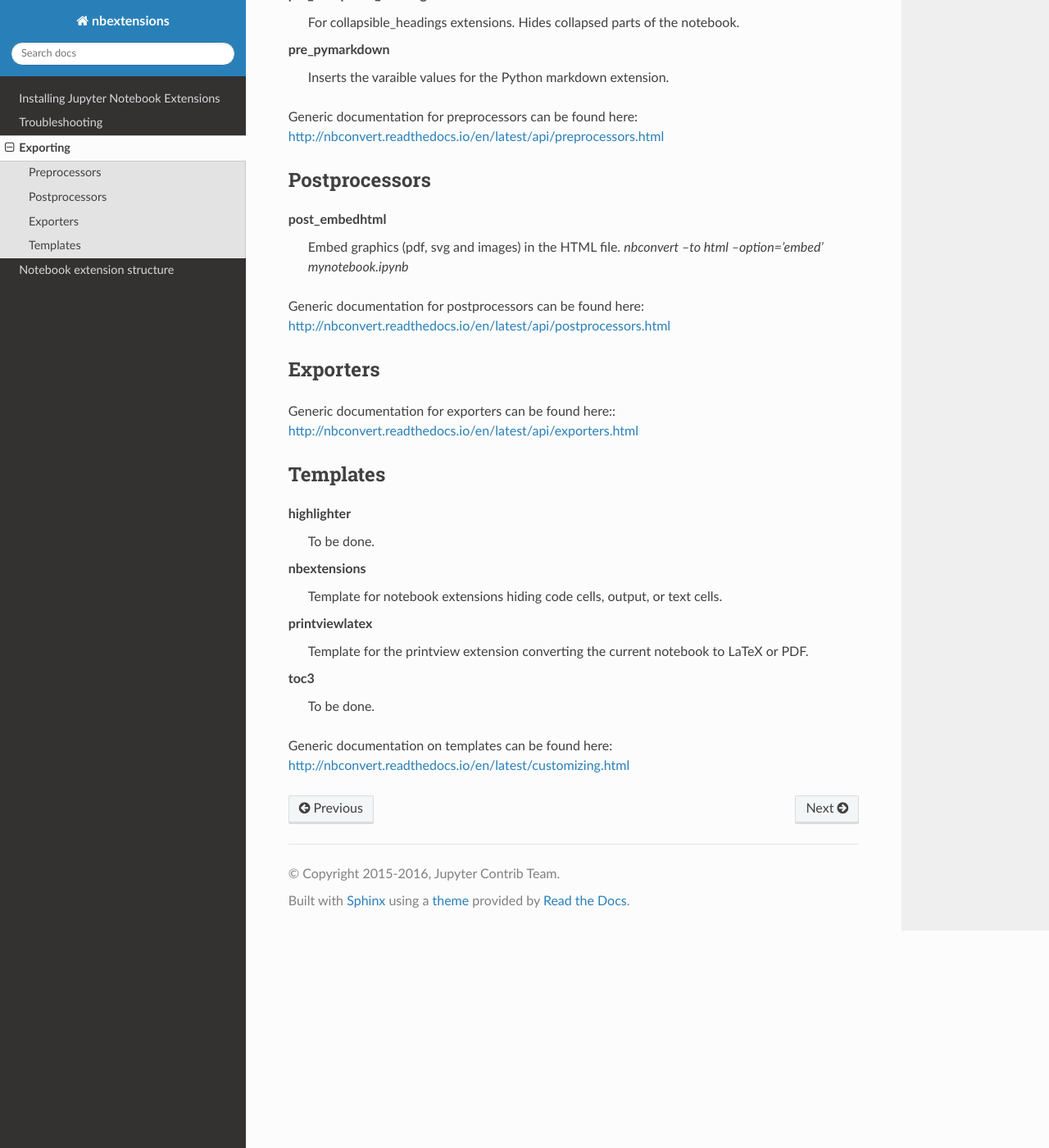
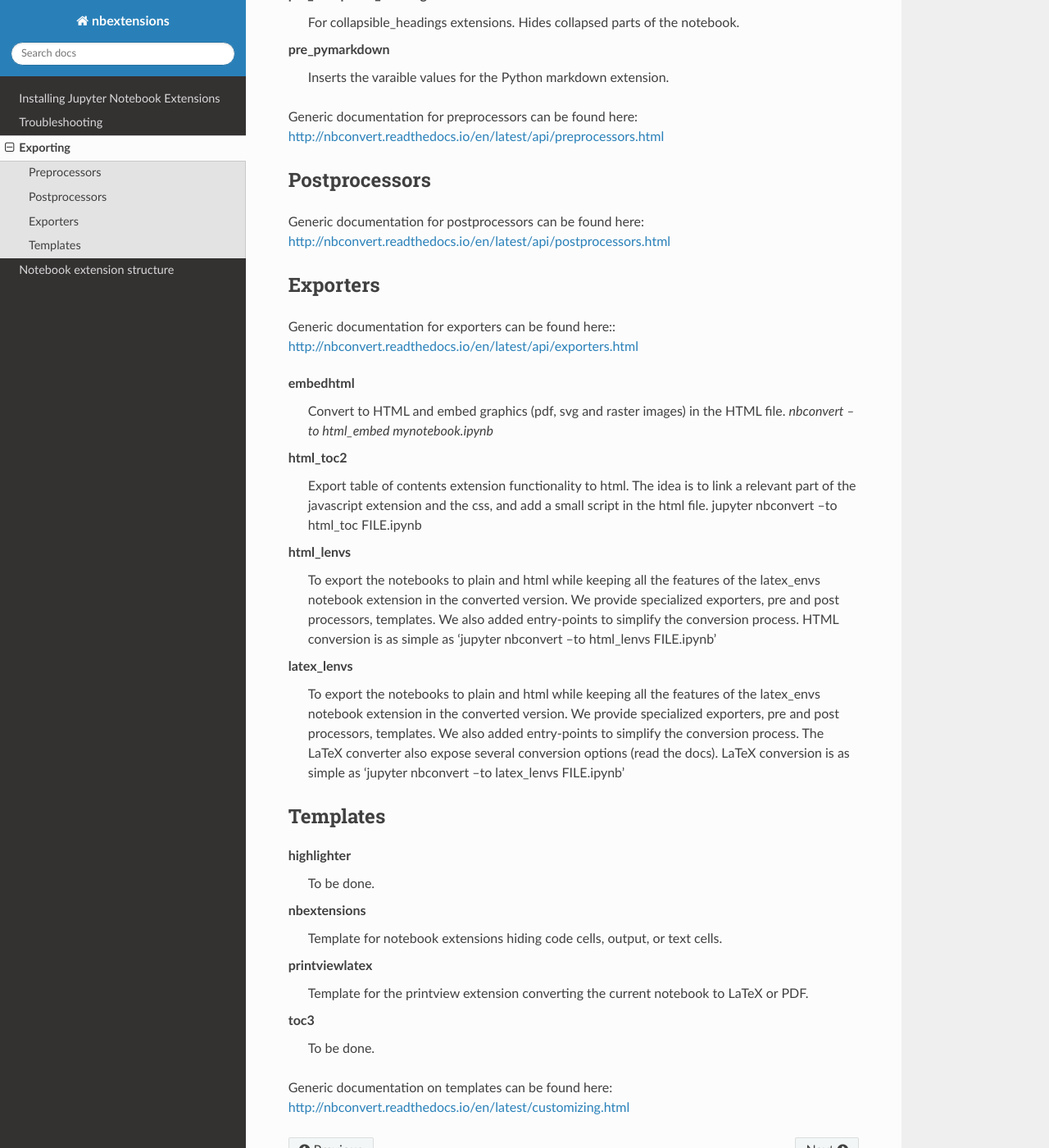
Before and after one commit to ipython-contrib/jupyter_contrib_nbextensions, a Sphinx documentation site: the page built from docs/source/exporting.rst, in a window 1280 px wide and 1400 px high, scrolled down 485 px. Shown: the whole window at 82% size. Built offline with Sphinx 7.4.7 and the Read the Docs theme 2.0.0, drawn with Linux system fonts in a browser that asks for light colours; pages that are not in the unit, such as notebooks, are missing from menus.

Commit message:
Add description for exporters

```diff
--- a/docs/source/exporting.rst
+++ b/docs/source/exporting.rst
@@ -25,16 +25,34 @@ Generic documentation for preprocessors can be found here: http://nbconvert.read
 
 Postprocessors
 --------------
-
-post_embedhtml
-    Embed graphics (pdf, svg and images) in the HTML file.
-    `nbconvert --to html --option='embed' mynotebook.ipynb`
-
 Generic documentation for postprocessors can be found here: http://nbconvert.readthedocs.io/en/latest/api/postprocessors.html
 
 Exporters
 ---------
 Generic documentation for exporters can be found here:: http://nbconvert.readthedocs.io/en/latest/api/exporters.html
+
+embedhtml
+    Convert to HTML and embed graphics (pdf, svg and raster images) in the HTML file.
+    `nbconvert --to html_embed mynotebook.ipynb`
+
+html_toc2
+    Export table of contents extension functionality to html. The idea is to link a relevant part of the javascript
+    extension and the css, and add a small script in the html file.
+    jupyter nbconvert --to html_toc FILE.ipynb
+
+html_lenvs
+    To export the notebooks to plain and html while keeping all the features of the latex_envs notebook extension in the converted version.
+    We provide specialized exporters, pre and post processors, templates. We also added entry-points to simplify the conversion process.
+    HTML conversion is as simple as
+    'jupyter nbconvert --to html_lenvs FILE.ipynb'
+
+
+latex_lenvs
+    To export the notebooks to plain and html while keeping all the features of the latex_envs notebook extension in the converted version.
+    We provide specialized exporters, pre and post processors, templates. We also added entry-points to simplify the conversion process.
+    The LaTeX converter also expose several conversion options (read the docs). LaTeX conversion is as simple as
+    'jupyter nbconvert --to latex_lenvs FILE.ipynb'
+
 
 Templates
 ---------
```
